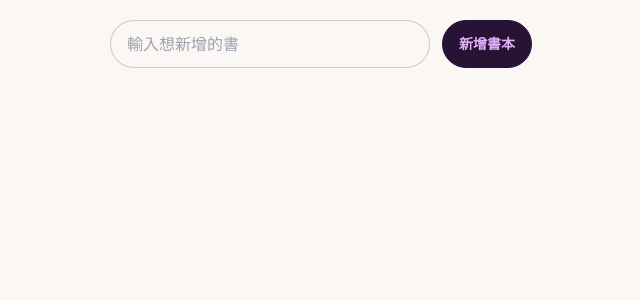
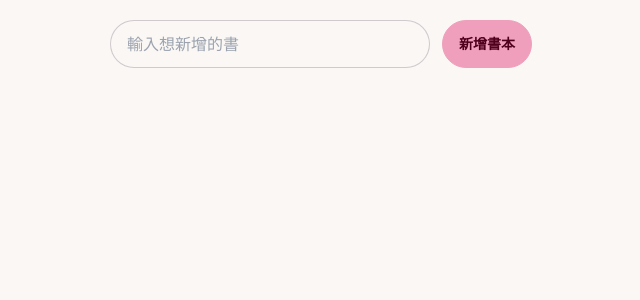
Before and after one commit to Eden19980626/BooksCRUD, a React (Create React App) app: page / in a window 1280 px wide. Shown: the top 300 px of the page, without its empty margins (319-959 px from the left). Built offline with nearby package versions, Linux system fonts and the light colour scheme.

Commit message:
Adding Elements

```diff
--- a/src/App.js
+++ b/src/App.js
@@ -3,9 +3,14 @@ import BookCreate from './components/BookCreate';
 function App() {
   const [books, setBooks] = useState([]);
   const handleCreateBook = (title) => {
-    console.log('新增一本書，叫做' + title);
+    const updatedBooks = [...books, title];
+    setBooks(updatedBooks);
   };
-  return <BookCreate onCreate={handleCreateBook} />;
+  return (
+    <div>
+      <BookCreate onCreate={handleCreateBook} />
+    </div>
+  );
 }
 
 export default App;
--- a/src/components/BookCreate.js
+++ b/src/components/BookCreate.js
@@ -21,7 +21,7 @@ function BookCreate({ onCreate }) {
           value={title}
           onChange={handleChange}
         />
-        <button className='btn'>新增書本</button>
+        <button className='btn btn-secondary'>新增書本</button>
       </form>
     </div>
   );
```
